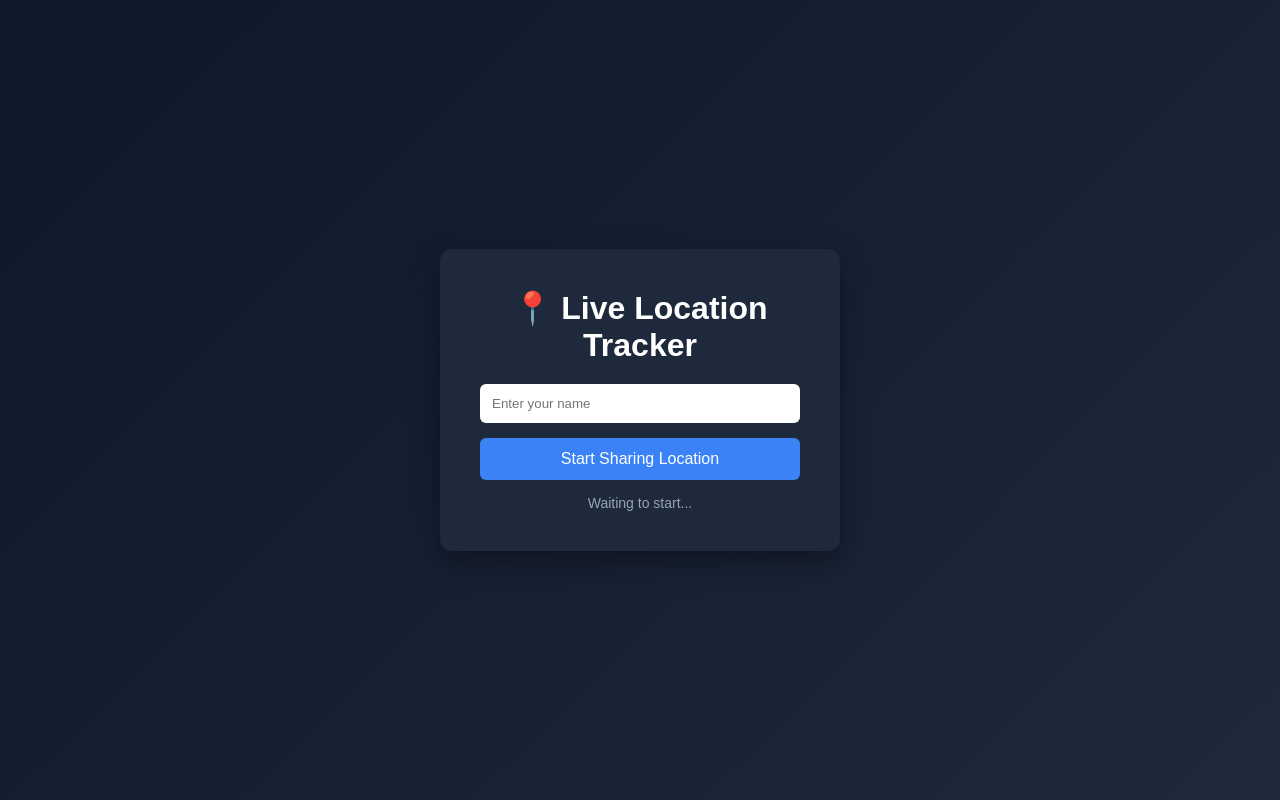
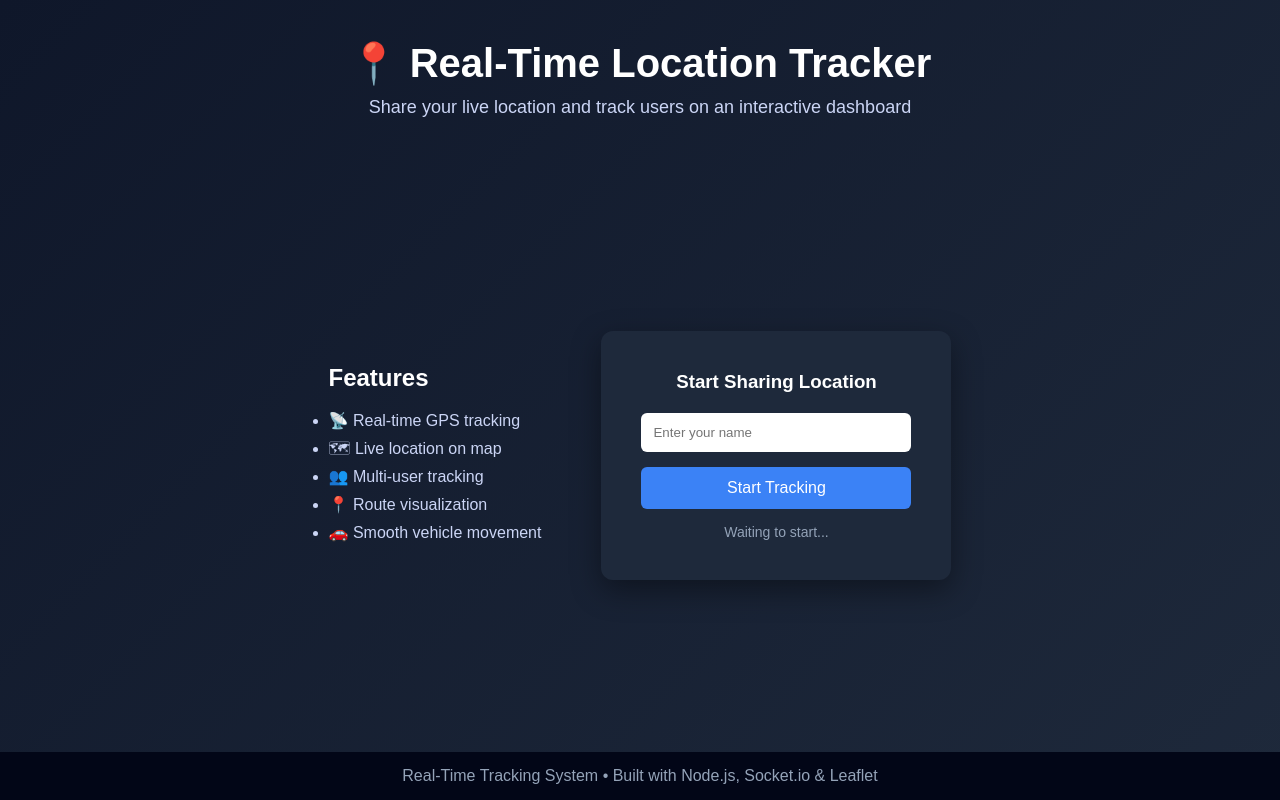
Before and after one commit to ritamsom29/tracking-app, a website: page public/index.html in a window 1280 px wide. Drawn offline with nearby package versions, Linux system fonts and the light colour scheme; no server answers.

Commit message:
Refactor HTML structure and update styles

```diff
--- a/public/index.html
+++ b/public/index.html
@@ -1,5 +1,6 @@
 <!DOCTYPE html>
 <html>
+
 <head>
 
 <title>Live Location Tracker</title>
@@ -15,24 +16,68 @@ font-family:Arial;
 
 body{
 height:100vh;
+background:linear-gradient(135deg,#0f172a,#1e293b);
+color:white;
+display:flex;
+flex-direction:column;
+}
+
+/* Header */
+
+header{
+text-align:center;
+padding:40px 20px;
+}
+
+header h1{
+font-size:40px;
+margin-bottom:10px;
+}
+
+header p{
+color:#cbd5f5;
+font-size:18px;
+}
+
+/* Main Container */
+
+.container{
+flex:1;
 display:flex;
 justify-content:center;
 align-items:center;
-background:linear-gradient(135deg,#0f172a,#1e293b);
-color:white;
+gap:60px;
+padding:20px;
 }
 
-.container{
+/* Info Section */
+
+.info{
+max-width:400px;
+}
+
+.info h2{
+margin-bottom:15px;
+}
+
+.info ul{
+line-height:28px;
+color:#cbd5f5;
+}
+
+/* Card */
+
+.card{
 background:#1e293b;
 padding:40px;
 border-radius:12px;
-text-align:center;
-width:400px;
+width:350px;
 box-shadow:0px 10px 30px rgba(0,0,0,0.4);
 }
 
-h1{
+.card h3{
 margin-bottom:20px;
+text-align:center;
 }
 
 input{
@@ -62,6 +107,16 @@ background:#2563eb;
 margin-top:15px;
 font-size:14px;
 color:#94a3b8;
+text-align:center;
+}
+
+/* Footer */
+
+footer{
+text-align:center;
+padding:15px;
+background:#020617;
+color:#94a3b8;
 }
 
 </style>
@@ -70,17 +125,51 @@ color:#94a3b8;
 
 <body>
 
+<header>
+
+<h1>📍 Real-Time Location Tracker</h1>
+
+<p>Share your live location and track users on an interactive dashboard</p>
+
+</header>
+
 <div class="container">
 
-<h1>📍 Live Location Tracker</h1>
+<div class="info">
+
+<h2>Features</h2>
+
+<ul>
+<li>📡 Real-time GPS tracking</li>
+<li>🗺 Live location on map</li>
+<li>👥 Multi-user tracking</li>
+<li>📍 Route visualization</li>
+<li>🚗 Smooth vehicle movement</li>
+</ul>
+
+</div>
+
+<div class="card">
+
+<h3>Start Sharing Location</h3>
 
 <input id="name" placeholder="Enter your name">
 
-<button onclick="startTracking()">Start Sharing Location</button>
+<button onclick="startTracking()">Start Tracking</button>
 
-<div class="status" id="status">Waiting to start...</div>
+<div class="status" id="status">
+Waiting to start...
+</div>
 
 </div>
+
+</div>
+
+<footer>
+
+Real-Time Tracking System • Built with Node.js, Socket.io & Leaflet
+
+</footer>
 
 <script src="/socket.io/socket.io.js"></script>
 
```
